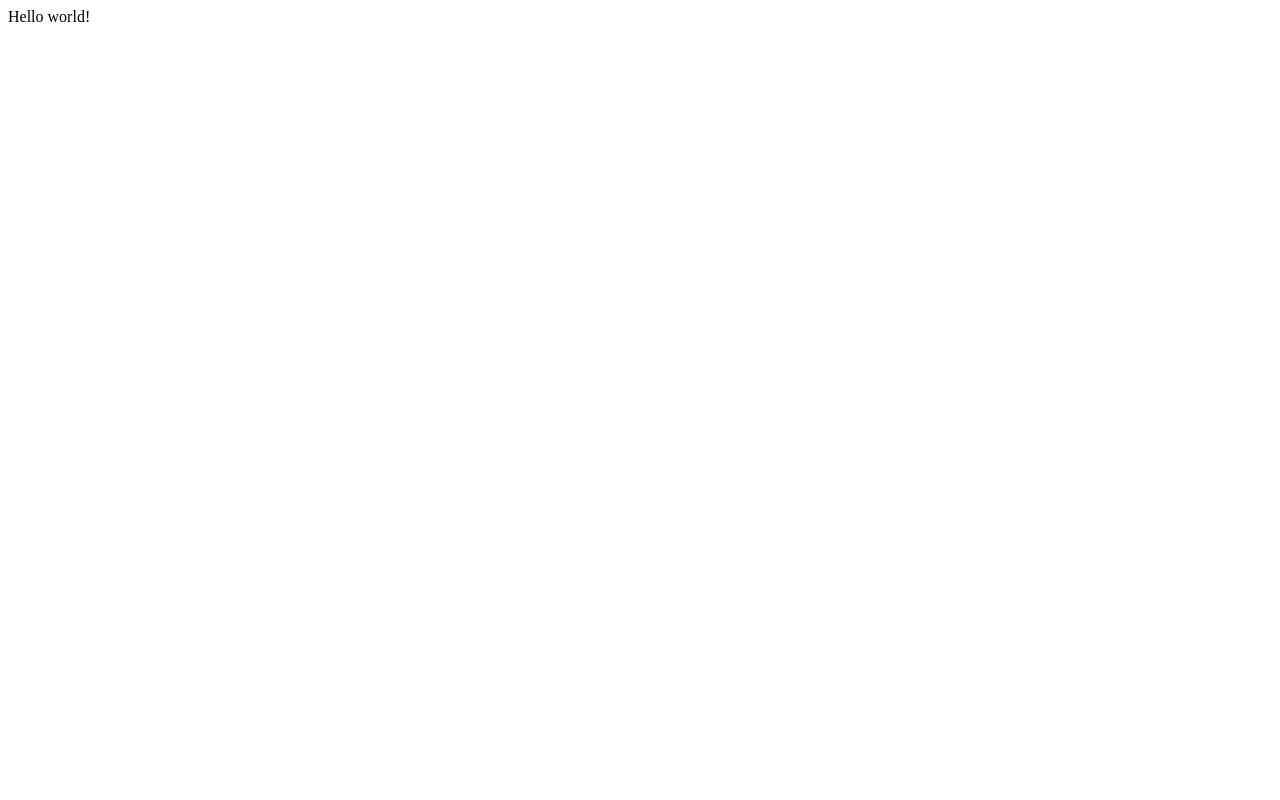
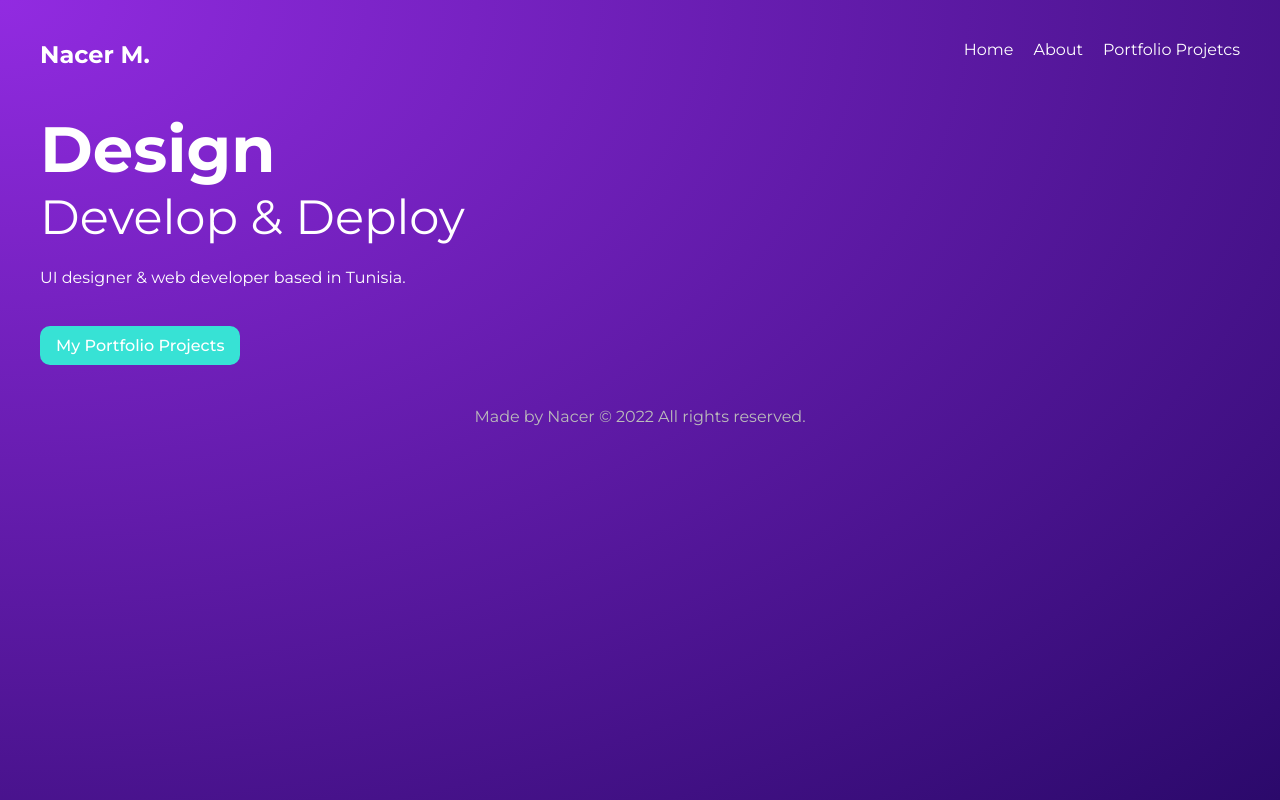
Before and after one commit to Nacer-MEDIOUNI/gatsby-portfolio-project, a Gatsby site: page / in a window 1280 px wide. Built offline with nearby package versions, Linux system fonts and the light colour scheme; Gatsby itself is replaced by a stand-in of ours.

Commit message:
add layout and components and their styling files

```diff
--- /dev/null
+++ b/src/components/Footer.js
@@ -0,0 +1,14 @@
+import React from "react"
+
+const Footer = () => {
+  var today = new Date()
+  var thisYear = today.getFullYear()
+
+  return (
+    <footer>
+      <p>Made by Nacer &copy; {thisYear} All rights reserved.</p>
+    </footer>
+  )
+}
+
+export default Footer
--- /dev/null
+++ b/src/components/Layout.js
@@ -0,0 +1,14 @@
+import React from "react"
+import Navbar from "./Navbar"
+import "../styles/global.css"
+import Footer from "./Footer"
+
+export default function Layout({ children }) {
+  return (
+    <div className="layout">
+      <Navbar />
+      <div className="content">{children}</div>
+      <Footer />
+    </div>
+  )
+}
--- /dev/null
+++ b/src/components/Navbar.js
@@ -0,0 +1,14 @@
+import { Link } from "gatsby"
+import React from "react"
+export default function Navbar() {
+  return (
+    <nav>
+      <h1>Nacer M.</h1>
+      <div className="links">
+        <Link to="/">Home</Link>
+        <Link to="/about">About</Link>
+        <Link to="/projects">Portfolio Projetcs</Link>
+      </div>
+    </nav>
+  )
+}
--- a/src/pages/index.js
+++ b/src/pages/index.js
@@ -1,5 +1,21 @@
 import React from "react"
+import { Link, graphql } from "gatsby"
+import Layout from "../components/Layout"
+import * as styles from "../styles/home.module.css"
 
 export default function Home() {
-  return <div>Hello world!</div>
+  return (
+    <Layout>
+      <section className={styles.header}>
+        <div>
+          <h2>Design</h2>
+          <h3>Develop & Deploy</h3>
+          <p>UI designer & web developer based in Tunisia.</p>
+          <Link className={styles.btn} to="/projects">
+            My Portfolio Projects
+          </Link>
+        </div>
+      </section>
+    </Layout>
+  )
 }
--- /dev/null
+++ b/src/styles/global.css
@@ -0,0 +1,55 @@
+@import url("https://fonts.googleapis.com/css2?family=Montserrat:wght@300;400;500;700&display=swap");
+
+* {
+  margin: 0;
+  padding: 0;
+  text-decoration: none;
+  font-family: "Montserrat";
+  color: white;
+}
+html,
+body {
+  min-height: 100%;
+}
+body {
+  background: radial-gradient(
+    at top left,
+    rgba(146, 43, 225, 1) 0%,
+    rgba(43, 9, 107, 1) 100%
+  );
+  background-repeat: no-repeat;
+}
+p {
+  margin: 16px auto;
+  line-height: 1.5em;
+}
+
+/* layout & nav */
+.layout {
+  max-width: 1200px;
+  margin: 0 auto;
+}
+nav {
+  display: grid;
+  grid-template-columns: 1fr 1fr;
+  margin: 40px auto;
+}
+nav .links {
+  display: inline-block;
+  text-align: right;
+}
+nav a {
+  display: inline-block;
+  margin-left: 20px;
+  font-weight: 400;
+  padding-bottom: 8px;
+  border-bottom: 3px solid transparent;
+}
+nav a:hover {
+  border-color: white;
+}
+footer p {
+  text-align: center;
+  color: #bbb;
+  margin: 40px auto;
+}
--- /dev/null
+++ b/src/styles/home.module.css
@@ -0,0 +1,22 @@
+.header {
+  display: grid;
+  grid-template-columns: 1fr 1fr;
+  grid-gap: 40px;
+  align-items: center;
+}
+.header h2 {
+  font-size: 4em;
+}
+.header h3 {
+  font-size: 3em;
+  font-weight: 400;
+  margin-bottom: 20px;
+}
+.btn {
+  display: inline-block;
+  background: #37E2D5;
+  padding: 10px 16px;
+  border-radius: 10px;
+  margin-top: 20px;
+  font-weight: 500;
+}
```
Also changed, not shown: src/pages/404.js (added, +13 -0 lines), src/pages/about.js (added, +30 -0 lines), src/pages/projects/index.js (added, +14 -0 lines), src/styles/project-details.module.css (added, +15 -0 lines), src/styles/projects.module.css (added, +26 -0 lines).
